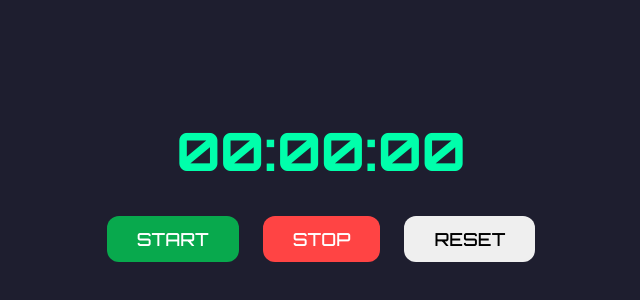
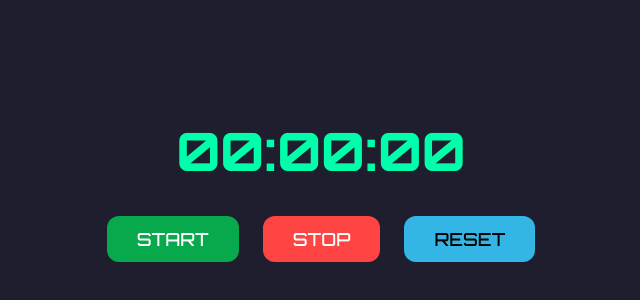
Before and after one commit to Eshhaa11/react-stopwatch, a React (Create React App) app: page / in a window 1280 px wide. Shown: the part 226-526 px from the top of the page, without its empty margins (319-959 px from the left). Built offline with nearby package versions, Linux system fonts and the light colour scheme.

Commit message:
added reset button color

```diff
--- a/src/Components/Clock.css
+++ b/src/Components/Clock.css
@@ -57,5 +57,5 @@ button:hover {
 }
 
 .reset {
-
+    background-color: #33b5e5;
 }
```
